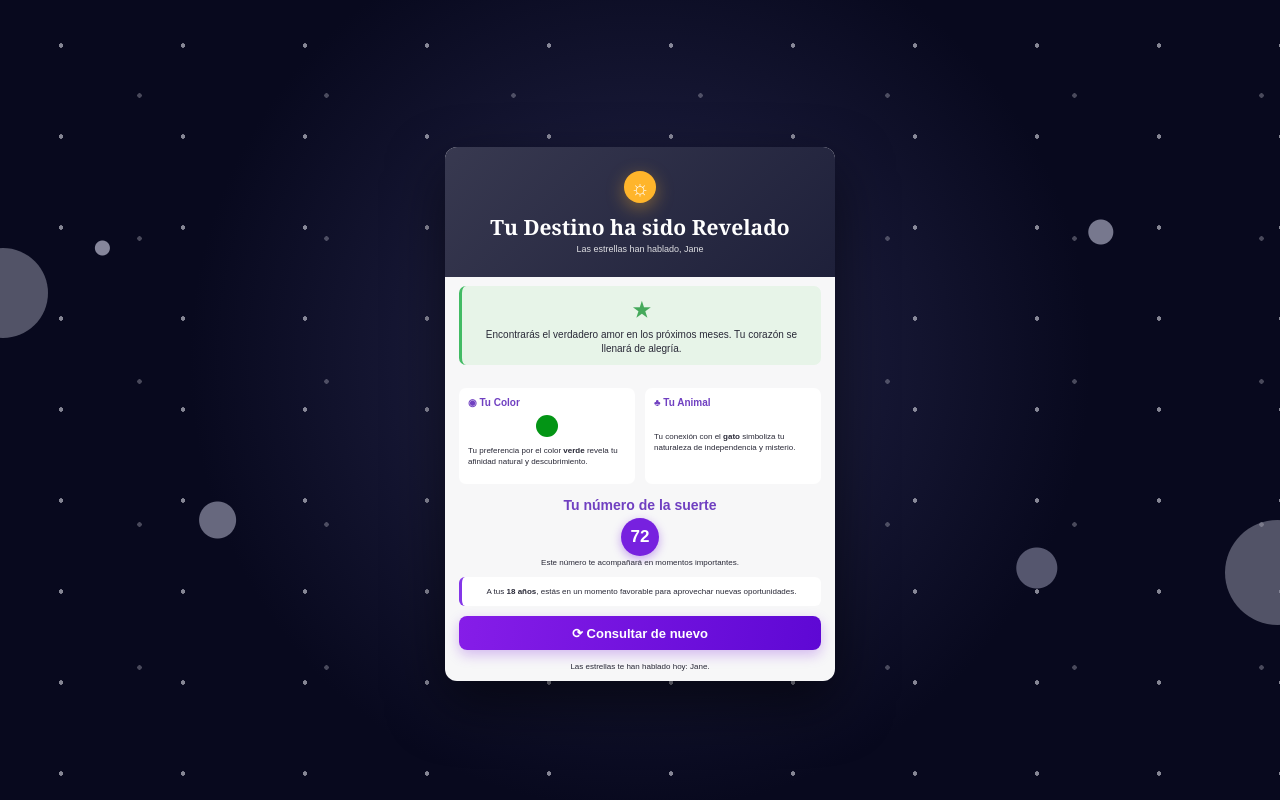
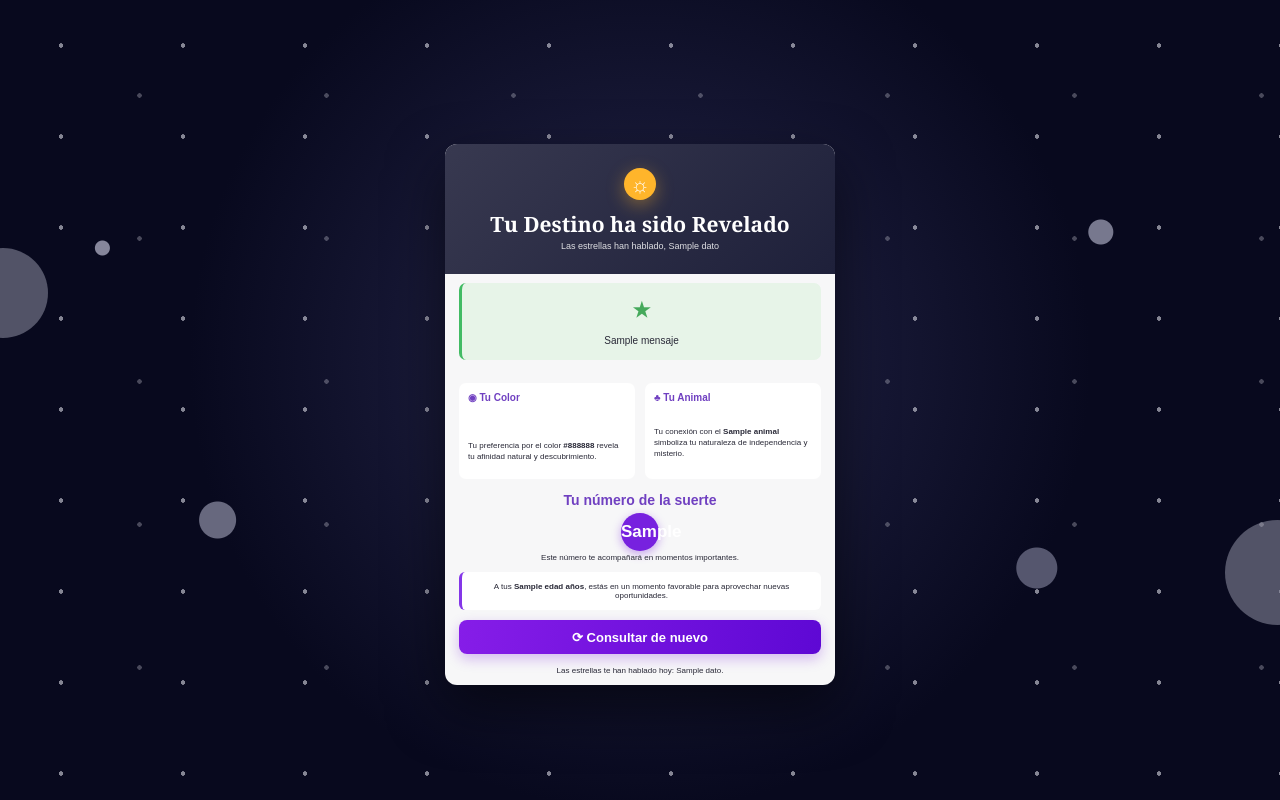
Before and after one commit to kagekaoo942/Skillnest_fullstack_Python, a Flask app: template python/core/juego_destino_martin_acevedo_2026_09_02/templates/futuro.html in a window 1280 px wide. Run offline with Flask 3, Linux system fonts and the light colour scheme; the template is opened without the code that fills it: most values are stand-ins (such as "Sample title", 1, 10 or a date in 2020).

Commit message:
terminar

```diff
--- a/python/core/juego_destino_martin_acevedo_2026_09_02/static/futuro.css
+++ b/python/core/juego_destino_martin_acevedo_2026_09_02/static/futuro.css
@@ -24,7 +24,16 @@ h1 { margin: 10px 0 3px; font-size: 21px; }
 .detail-box { min-height: 96px; padding: 9px; border-radius: 7px; background: #fff; }
 .detail-box h2, .lucky-title { margin: 0; color: #7040c1; font: 700 10px Arial, sans-serif; }
 .detail-box p { margin: 24px 0 0; font: 8px Arial, sans-serif; line-height: 1.35; }
-.color-dot { width: 22px; height: 22px; display: block; margin: 7px auto -15px; border-radius: 50%; background: #039515; }
+.color-dot { width: 22px; height: 22px; display: block; margin: 7px auto -15px; border-radius: 50%; }
+.color-rojo { background: #e53935; }
+.color-azul { background: #1976d2; }
+.color-verde { background: #039515; }
+.color-morado { background: #8e24aa; }
+.color-amarillo { background: #fbc02d; }
+.color-naranja { background: #f57c00; }
+.color-rosa { background: #e91e63; }
+.color-blanco { background: #ffffff; border: 1px solid #bbbbbb; }
+.color-negro { background: #000000; }
 .lucky-title { margin-top: 13px; text-align: center; font-size: 14px; }
 .lucky-number { width: 38px; height: 38px; display: grid; place-items: center; margin: 5px auto 2px; border-radius: 50%; color: white; font: 700 17px Arial, sans-serif; background: #7721df; box-shadow: 0 3px 10px #7721df66; }
 .number-note { margin: 0 0 10px; text-align: center; font: 8px Arial, sans-serif; }
--- a/python/core/juego_destino_martin_acevedo_2026_09_02/templates/futuro.html
+++ b/python/core/juego_destino_martin_acevedo_2026_09_02/templates/futuro.html
@@ -1,11 +1,13 @@
 <!DOCTYPE html>
 <html lang="es">
+
 <head>
 	<meta charset="UTF-8">
 	<meta name="viewport" content="width=device-width, initial-scale=1.0">
 	<title>Tu destino</title>
-	<link rel="stylesheet" href="../static/futuro.css">
+	<link rel="stylesheet" href="{{ url_for('static', filename='futuro.css') }}">
 </head>
+
 <body>
 	<div class="orb orb-one"></div>
 	<div class="orb orb-two"></div>
@@ -14,33 +16,37 @@
 			<header class="card-header">
 				<div class="moon-icon">☼</div>
 				<h1>Tu Destino ha sido Revelado</h1>
-				<p>Las estrellas han hablado, Jane</p>
+				<p>Las estrellas han hablado, {{ datos.nombre }}</p>
 			</header>
 
 			<div class="result-content">
 				<div class="fortune-message">
 					<strong>★</strong>
-					<p>Encontrarás el verdadero amor en los próximos meses. Tu corazón se llenará de alegría.</p>
+					<p>{{ mensaje }}</p>
 				</div>
 				<div class="details-grid">
 					<article class="detail-box">
 						<h2>◉ Tu Color</h2>
-						<span class="color-dot"></span>
-						<p>Tu preferencia por el color <b>verde</b> revela tu afinidad natural y descubrimiento.</p>
+						<span class="color-dot {{ color_class }}"></span>
+						<p>Tu preferencia por el color <b>{{ datos.color }}</b> revela tu afinidad natural y
+							descubrimiento.</p>
 					</article>
 					<article class="detail-box">
 						<h2>♣ Tu Animal</h2>
-						<p>Tu conexión con el <b>gato</b> simboliza tu naturaleza de independencia y misterio.</p>
+						<p>Tu conexión con el <b>{{ datos.animal }}</b> simboliza tu naturaleza de independencia y
+							misterio.</p>
 					</article>
 				</div>
 				<h2 class="lucky-title">Tu número de la suerte</h2>
-				<div class="lucky-number">72</div>
+				<div class="lucky-number">{{ numero_suerte }}</div>
 				<p class="number-note">Este número te acompañará en momentos importantes.</p>
-				<div class="age-message">A tus <b>18 años</b>, estás en un momento favorable para aprovechar nuevas oportunidades.</div>
-				<a class="submit-button" href="index.html">⟳ Consultar de nuevo</a>
+				<div class="age-message">A tus <b>{{ datos.edad }} años</b>, estás en un momento favorable para
+					aprovechar nuevas oportunidades.</div>
+				<a class="submit-button" href="{{ url_for('index') }}">⟳ Consultar de nuevo</a>
 			</div>
-			<footer class="result-footer">Las estrellas te han hablado hoy: Jane.</footer>
+			<footer class="result-footer">Las estrellas te han hablado hoy: {{ datos.nombre }}.</footer>
 		</section>
 	</main>
 </body>
+
 </html>
--- a/python/core/juego_destino_martin_acevedo_2026_09_02/templates/index.html
+++ b/python/core/juego_destino_martin_acevedo_2026_09_02/templates/index.html
@@ -5,7 +5,7 @@
     <meta charset="UTF-8">
     <meta name="viewport" content="width=device-width, initial-scale=1.0">
     <title>El Juego del Destino</title>
-    <link rel="stylesheet" href="../static/style.css">
+    <link rel="stylesheet" href="{{ url_for('static', filename='style.css') }}">
 </head>
 
 <body>
@@ -22,7 +22,7 @@
                 <p>Descubre qué te depara el futuro</p>
             </header>
 
-            <form class="destiny-form" action="futuro.html" method="get">
+            <form class="destiny-form" action="{{ url_for('enviar') }}" method="post">
                 <label class="field">
                     <span class="field-icon" aria-hidden="true">♟</span>
                     <input type="text" name="nombre" placeholder="Tu nombre" autocomplete="name" required>
```
Also changed, not shown: python/core/juego_destino_martin_acevedo_2026_09_02/server.py (+44 -11 lines).
